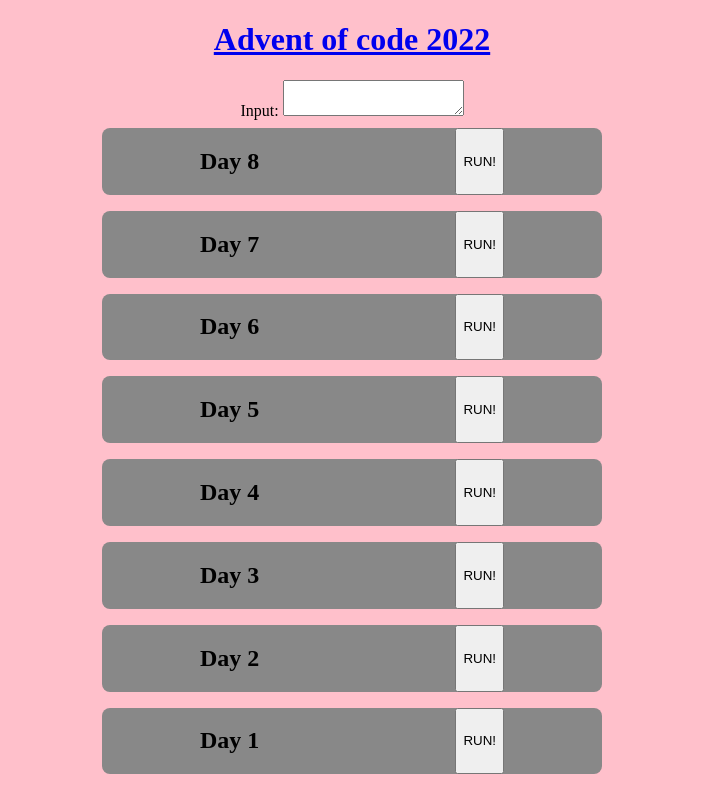
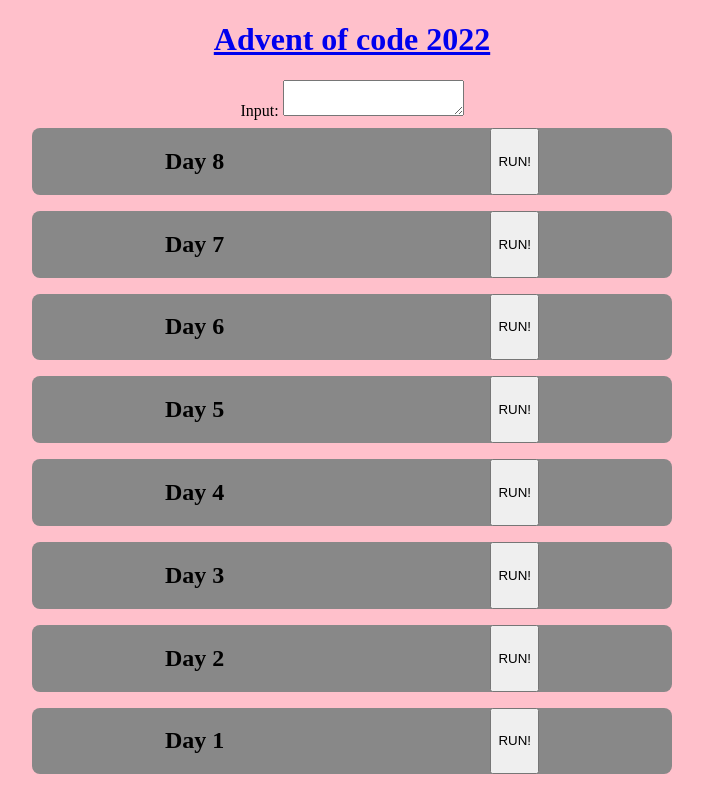
Before and after one commit to Demborg/aoc22, a React (Vite) app: page / in a window 1280 px wide. Shown: the whole page, without its empty margins (288-991 px from the left). Built offline with nearby package versions, Linux system fonts and the light colour scheme.

Commit message:
fix width on smaller screens

```diff
--- a/src/App.css
+++ b/src/App.css
@@ -12,7 +12,8 @@
 }
 
 .Day {
-    width: 500px;
+    max-width: 40rem;
+    width: 90%;
     margin: 0.5rem;
     overflow: hidden;
     border-radius: 0.5rem;
```
